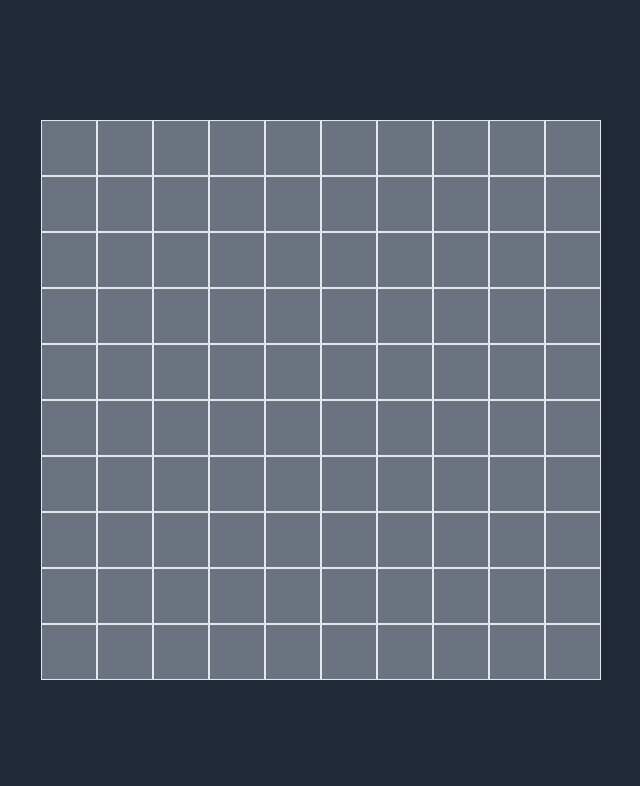
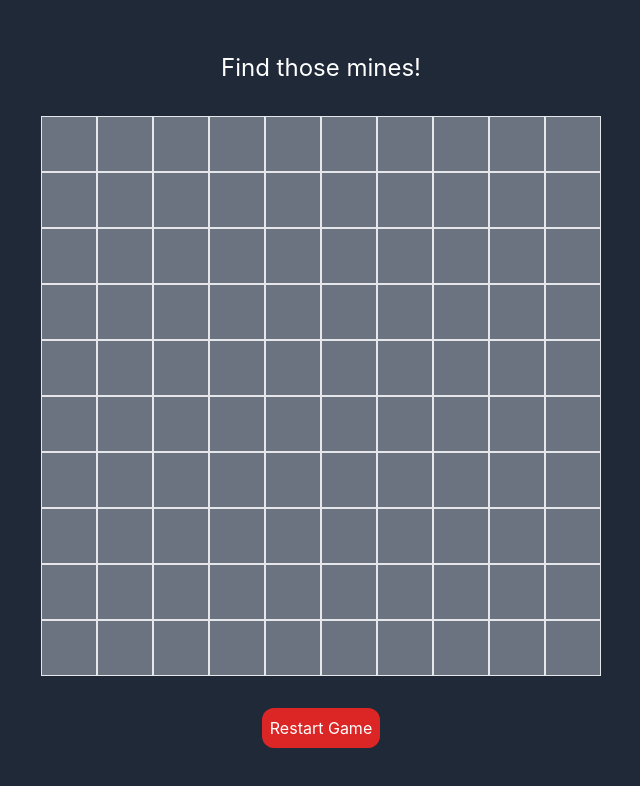
Before and after one commit to RyanBulluss/Minesweeper, a React (Create React App) app: page / in a window 1280 px wide. Shown: the top 786 px of the page, without its empty margins (319-959 px from the left). Built offline with nearby package versions, Linux system fonts and the light colour scheme.

Commit message:
complete mvp

```diff
--- a/src/App.tsx
+++ b/src/App.tsx
@@ -20,32 +20,81 @@ const cell1: Cell = {
 
 function App() {
   const [state, setState] = useState(createBoard(cell1));
+  const [playing, setPlaying] = useState(true);
+  const [message, setMessage] = useState("Find those mines!");
 
-  function revealCell(y:number, x:number) : any {
+  function revealCell(y: number, x: number): any {
+    if (!playing) return;
     setState((s: any) => {
       const newState = [...s];
+      // if (newState[y][x].isMine) {
+      //   setPlaying(false)
+      //   setMessage("YOU DIED DUMBASS!")
+      // }
       newState[y][x].isFlagged = false;
       newState[y][x].isRevealed = true;
-      return newState
-    })
+      if (checkWin(newState)) {
+        setPlaying(false)
+        setMessage("YOU WIN!!!")
+      };
+      return newState;
+    });
   }
-  function flagCell(e:any, y:number, x:number) : any {
-    (e).preventDefault();
+  function flagCell(e: any, y: number, x: number): any {
+    e.preventDefault();
+    if (!playing) return;
     setState((s: any) => {
-      const newState = [...s];
-      if (newState[y][x].isRevealed) return newState
-      newState[y][x].isFlagged = true;
-      return newState
-    })
+      const newState = JSON.parse(JSON.stringify(s));
+      if (newState[y][x].isRevealed) return newState;
+      if (newState[y][x].isFlagged) {
+        newState[y][x].isFlagged = false;
+      } else {
+        newState[y][x].isFlagged = true;
+      }
+      return newState;
+    });
+  }
+
+  function checkWin(newState: any) {
+    let win = true;
+    newState.forEach((arr: any) =>
+      arr.forEach((obj: any) => {
+        if (!obj.isMine && !obj.isRevealed) {
+          win = false;
+        }
+      })
+    );
+    return win;
+  }
+
+  function restartGame() {
+    setState(createBoard(cell1));
+    setPlaying(true);
+    setMessage("Find those mines!");
   }
 
   return (
-    <div className="bg-gray-800 h-[100vh] text-white flex flex-col items-center justify-center">
+    <div className="bg-gray-800 h-[100vh] text-white flex flex-col items-center justify-center gap-8">
+      <h2 className="text-2xl">{message}</h2>
       <div className="grid grid-cols-10 w-[70vmin] h-[70vmin] bg-gray-700">
         {state.map((arr: any, yIndex: any) =>
-          arr.map((obj: any, xIndex: any) => <GameCell content={obj} revealCell={revealCell} flagCell={flagCell} yIndex={yIndex} xIndex={xIndex} />)
+          arr.map((obj: any, xIndex: any) => (
+            <GameCell
+              content={obj}
+              revealCell={revealCell}
+              flagCell={flagCell}
+              yIndex={yIndex}
+              xIndex={xIndex}
+            />
+          ))
         )}
       </div>
+      <button
+        onClick={() => restartGame()}
+        className="p-2 bg-red-600 hover:bg-red-700 rounded-xl"
+      >
+        Restart Game
+      </button>
     </div>
   );
 }
--- a/src/GameCell.tsx
+++ b/src/GameCell.tsx
@@ -11,7 +11,6 @@ const GameCell: React.FC<GameCellProps> = ({ content, revealCell, xIndex, yIndex
     <button
       onClick={() => revealCell(yIndex, xIndex)}
       className="bg-gray-500 border flex justify-center items-center"
-
       onContextMenu={(e) => flagCell(e, yIndex, xIndex)}
     >
       {content.isRevealed && !content.isMine && content.adjacentMines}
@@ -21,6 +20,7 @@ const GameCell: React.FC<GameCellProps> = ({ content, revealCell, xIndex, yIndex
       {content.isFlagged && (
         <div className="w-3/5 h-3/5 bg-orange-500 rounded-full"></div>
       )}
+      {!content.isFlagged && !content.isRevealed && <p className="text-gray-500">A</p>}
     </button>
   );
 };
```
